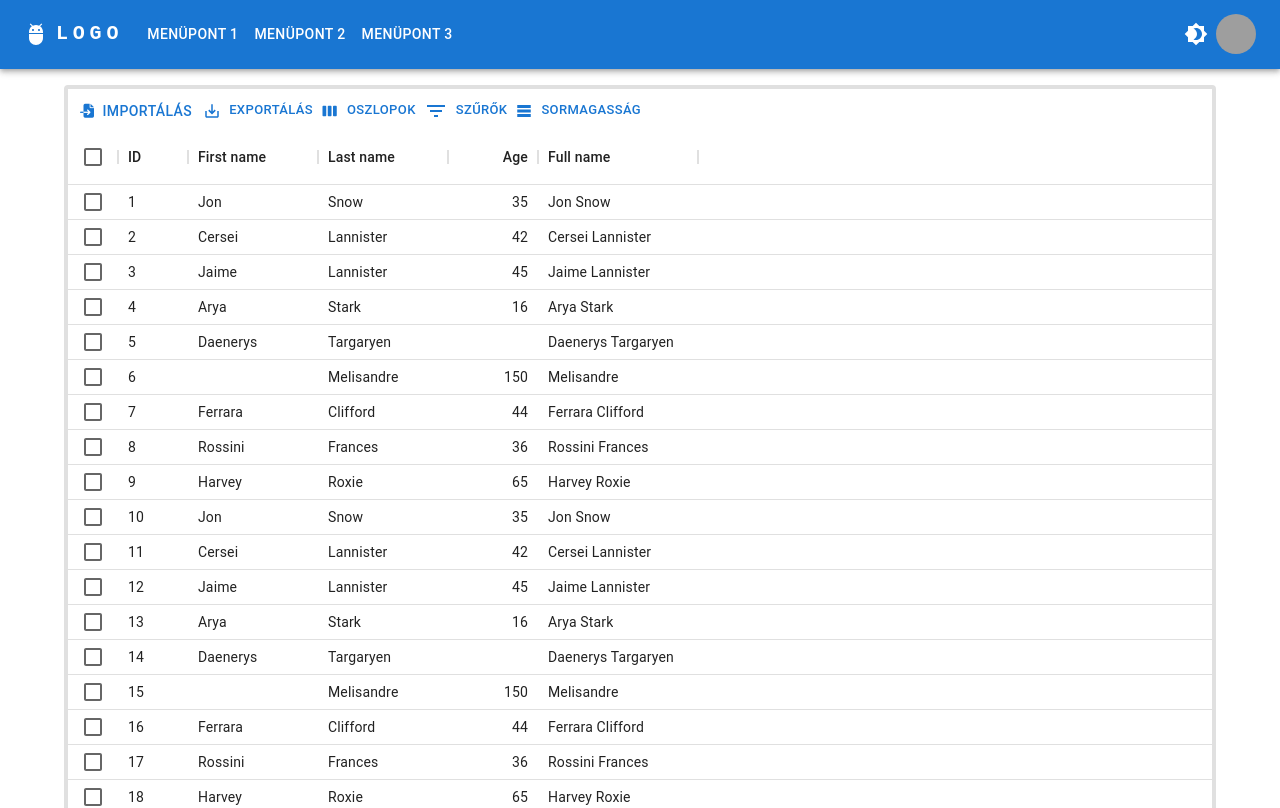
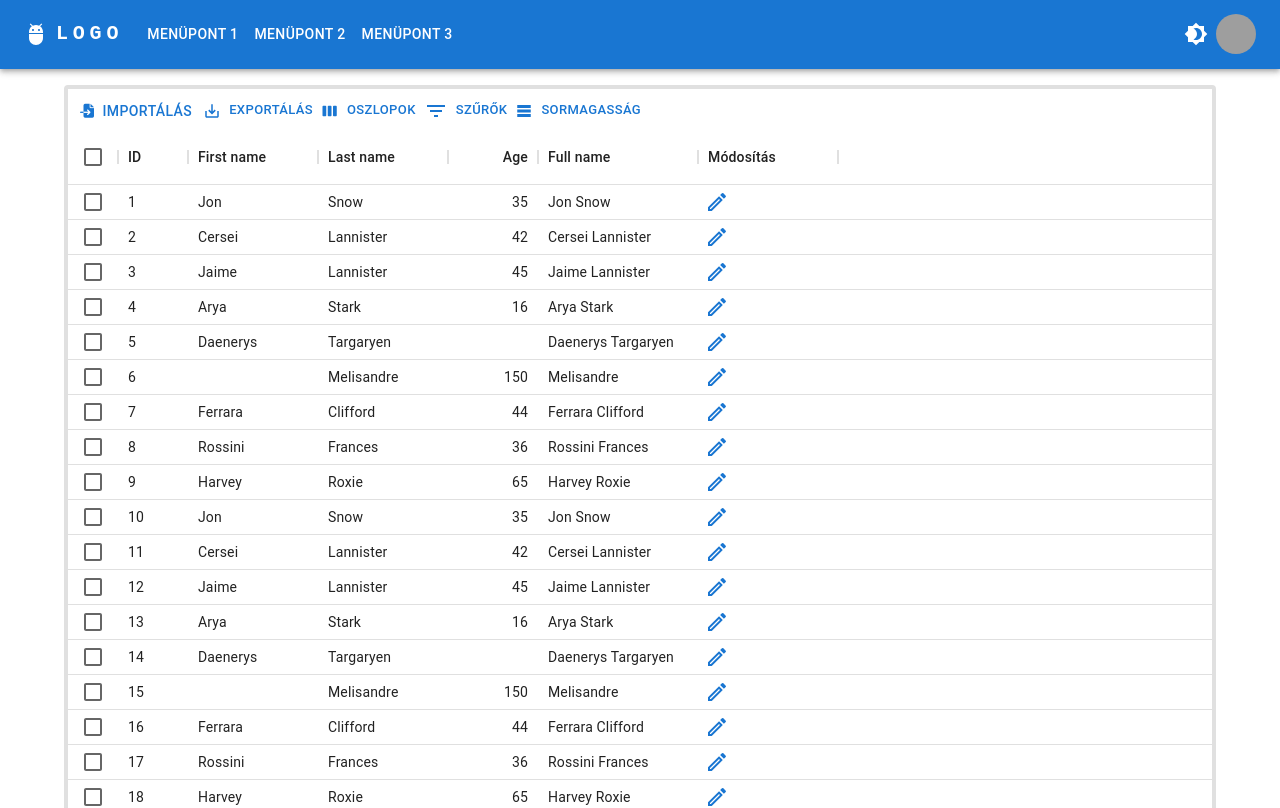
Before and after one commit to hb3nce04/palyakovetes, a React (Create React App) app in the folder vizsgaremek_palyakovetes/frontend/: page / in a window 1280 px wide. Shown: the top 808 px of the page. Built offline with nearby package versions, Linux system fonts and the light colour scheme; grey boxes are pictures that could not be loaded.

Commit message:
Módosítás gomb hozzáadása

```diff
--- a/vizsgaremek_palyakovetes/frontend/src/components/StudentData.js
+++ b/vizsgaremek_palyakovetes/frontend/src/components/StudentData.js
@@ -8,14 +8,41 @@ import {
   GridToolbarColumnsButton,
   GridToolbarFilterButton,
   GridToolbarDensitySelector,
-  huHU
+  huHU,
+  GridCellModes
 } from "@mui/x-data-grid";
-
+import { Button, FormControlLabel, IconButton } from "@mui/material";
 import ExportExcel from "./ExportExcel";
 import { GridToolbarImportButton } from "./GridToolbarImportButton";
 import "../css/App.css";
+import { blue } from "@mui/material/colors";
+import ModeEditOutlineOutlinedIcon from '@mui/icons-material/ModeEditOutlineOutlined';
+
+const editIcon = <i className="fa-solid fa-pen" style={{color:"black",textAlign:"center"}}/>
+
+const MatEdit = ({ index }) => {
+  const handleEditClick = () => {
+
+  };
+
+  return (
+    <FormControlLabel
+      control={
+        <IconButton
+          color="secondary"
+          aria-label="add an alarm"
+          onClick={handleEditClick}
+        >
+          <ModeEditOutlineOutlinedIcon color="primary"/>
+        </IconButton>
+      }
+    />
+  );
+};
 
 const data = {
+
+
 
   columns: [
     { field: "id", headerName: "ID", width: 70 ,headerClassName: 'columnsData'},
@@ -28,6 +55,7 @@ const data = {
       width: 90,
       headerClassName: 'columnsData'
     },
+
     {
       field: "fullName",
       headerClassName: 'columnsData',
@@ -37,6 +65,23 @@ const data = {
       valueGetter: (params) =>
         `${params.row.firstName || ""} ${params.row.lastName || ""}`,
     },
+    {
+      field: "edit",
+      headerName: "Módosítás",
+      sortable: false,
+      width: 140,
+      disableClickEventBubbling: true,
+      renderCell: (params) => {
+        return (
+          <div
+            className="d-flex justify-content-between align-items-center"
+            style={{ cursor: "pointer" }}
+          >
+            <MatEdit index={params.row.id} />
+          </div>
+        );
+      }
+    }
   ],
   rows: [{ id: 1, lastName: "Snow", firstName: "Jon", age: 35 },
   { id: 2, lastName: "Lannister", firstName: "Cersei", age: 42 },
```
